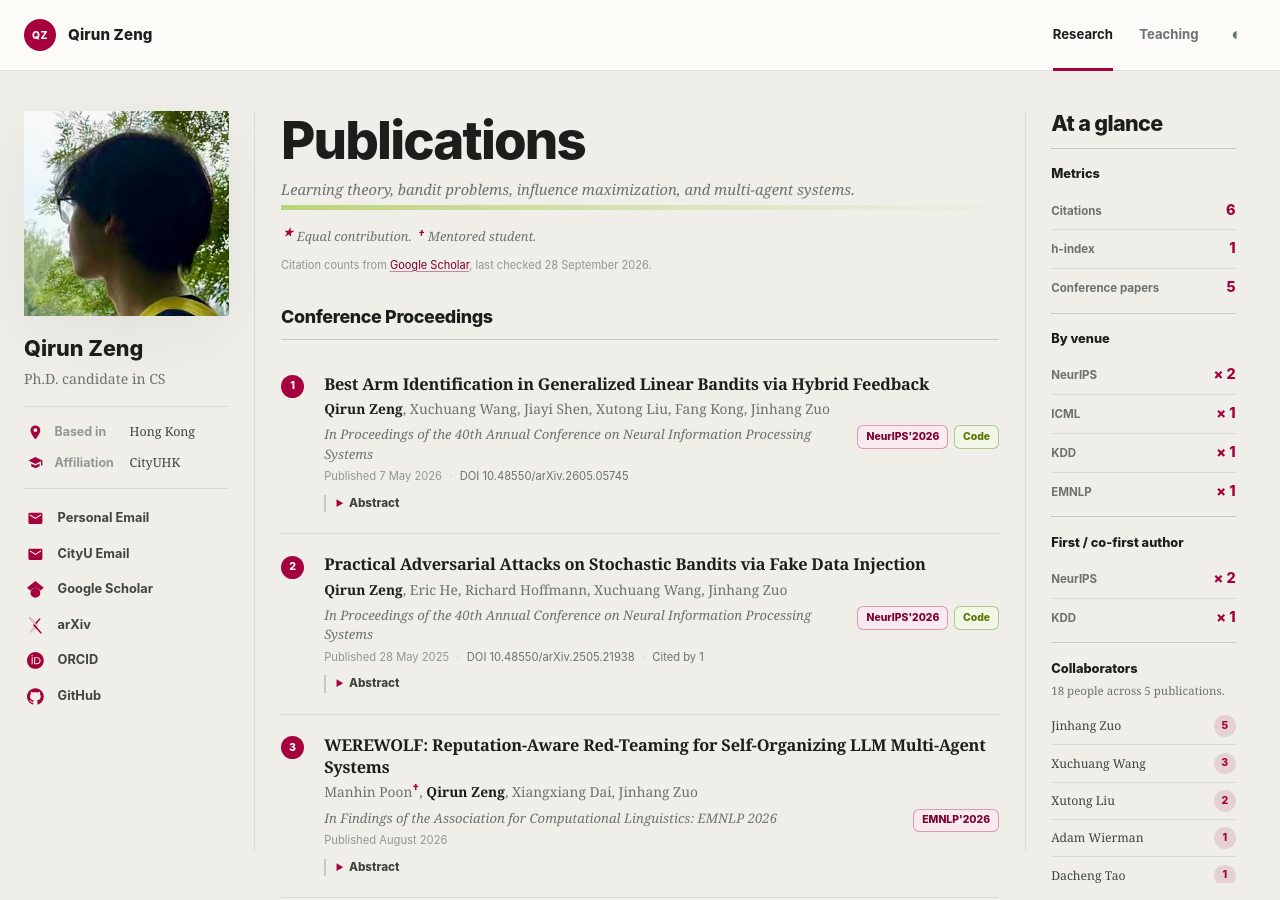
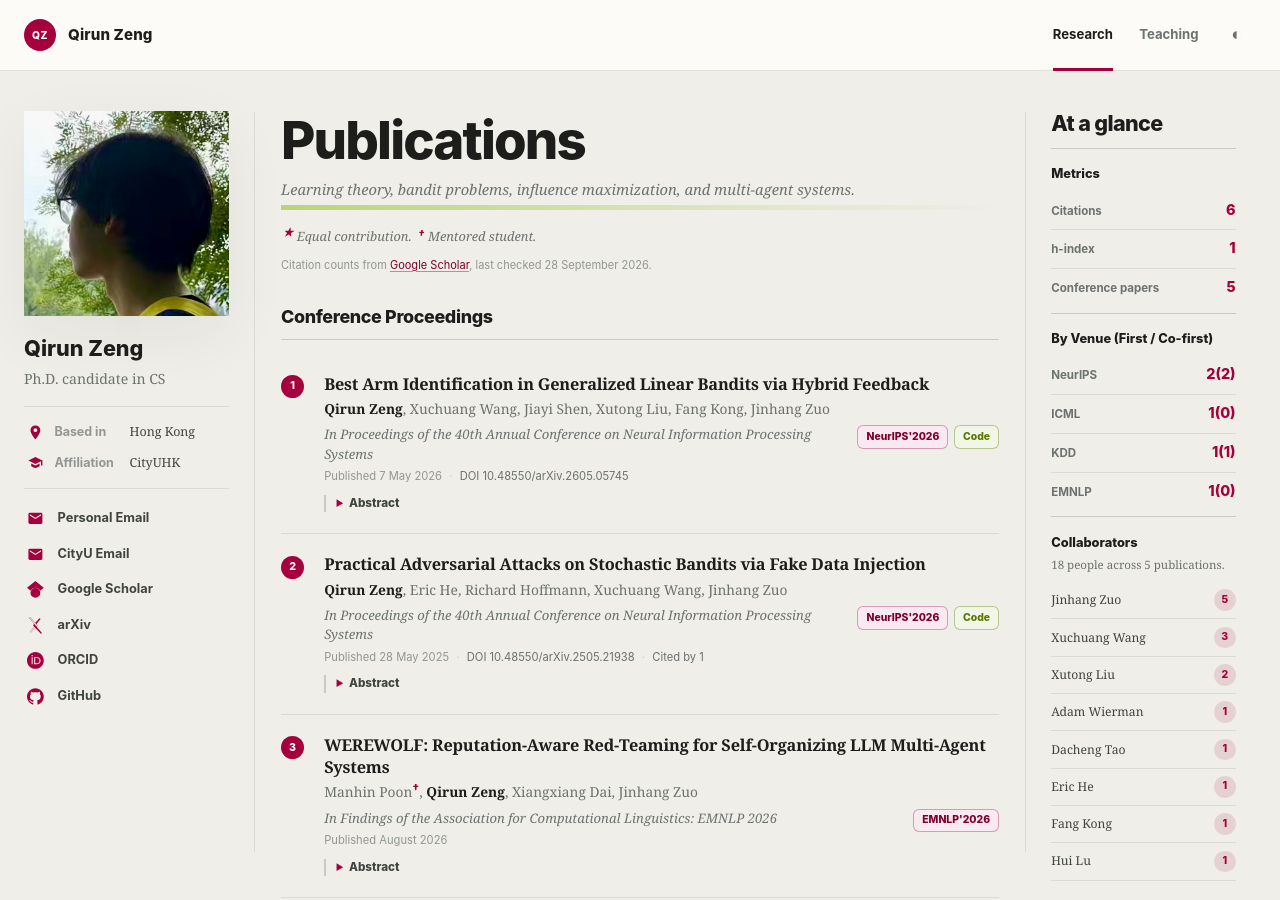
Before and after one commit to qirunzeng/qirunzeng.github.io, a Jekyll site: the page built from publications.html, in a window 1280 px wide and 900 px high. Built offline with Jekyll 4.4.1, drawn with Linux system fonts in a browser that asks for light colours.

Commit message:
Simplify publication venue stats and home headings

```diff
--- a/_data/home.yml
+++ b/_data/home.yml
@@ -1,5 +1,4 @@
 profile:
-  summary: "My background."
   paragraphs:
     - "I am a Ph.D. candidate in Computer Science at City University of Hong Kong, advised by [Prof. Jinhang Zuo](https://jhzuo.github.io). Previously, I worked as a research assistant with [Prof. Sibo Wang](https://www1.se.cuhk.edu.hk/~swang/) at the Chinese University of Hong Kong from July to October 2024."
     - "I received my bachelor's degree in Computer Science and Technology from the School of the Gifted Young at the University of Science and Technology of China, where I was advised by [Prof. Xue Chen](http://staff.ustc.edu.cn/~xuechen1989/) and [Prof. Jinhang Zuo](https://jhzuo.github.io)."
--- a/_includes/collaborators.html
+++ b/_includes/collaborators.html
@@ -36,32 +36,14 @@
   {% endif %}
 
   <section class="context-rail__section" aria-labelledby="venue-counts-heading">
-    <h3 id="venue-counts-heading">By venue</h3>
+    <h3 id="venue-counts-heading">By Venue (First / Co-first)</h3>
     <dl class="rail-metrics publication-metrics">
       {% for venue_name in venue_order %}
         {% assign venue_count = 0 %}
+        {% assign lead_author_count = 0 %}
         {% for paper in all_publications %}
           {% if paper.venue_group == venue_name %}
             {% assign venue_count = venue_count | plus: 1 %}
-          {% endif %}
-        {% endfor %}
-        {% if venue_count > 0 %}
-          <div>
-            <dt>{{ venue_name }}</dt>
-            <dd><span aria-hidden="true">×</span> {{ venue_count }}</dd>
-          </div>
-        {% endif %}
-      {% endfor %}
-    </dl>
-  </section>
-
-  <section class="context-rail__section" aria-labelledby="lead-author-counts-heading">
-    <h3 id="lead-author-counts-heading">First / co-first author</h3>
-    <dl class="rail-metrics publication-metrics">
-      {% for venue_name in venue_order %}
-        {% assign lead_author_count = 0 %}
-        {% for paper in all_publications %}
-          {% if paper.venue_group == venue_name %}
             {% assign is_lead_author = false %}
             {% for author in paper.authors %}
               {% if author.me and forloop.first %}
@@ -75,10 +57,10 @@
             {% endif %}
           {% endif %}
         {% endfor %}
-        {% if lead_author_count > 0 %}
+        {% if venue_count > 0 %}
           <div>
             <dt>{{ venue_name }}</dt>
-            <dd><span aria-hidden="true">×</span> {{ lead_author_count }}</dd>
+            <dd aria-label="{{ venue_count }} {% if venue_count == 1 %}publication{% else %}publications{% endif %}, {{ lead_author_count }} first or co-first author {% if lead_author_count == 1 %}paper{% else %}papers{% endif %}">{{ venue_count }}({{ lead_author_count }})</dd>
           </div>
         {% endif %}
       {% endfor %}
--- a/_includes/news.html
+++ b/_includes/news.html
@@ -29,7 +29,7 @@
   </section>
 {% else %}
   <section class="page-section home-news--inline" aria-labelledby="news-heading">
-    {% include section-heading.html title="News" summary="Recent research updates." %}
+    {% include section-heading.html title="News" %}
     <ol class="news-list">
       {% for item in news_items limit:5 %}
         <li class="news-item">
--- a/index.html
+++ b/index.html
@@ -10,7 +10,6 @@ description: "Qirun Zeng is a Ph.D. candidate in Computer Science at City Univer
 <section class="page-section page-section--first" aria-labelledby="profile-heading">
   <header class="section-heading section-heading--page">
     <h1 id="profile-heading">Profile</h1>
-    <p class="section-heading__summary">{{ home.profile.summary }}</p>
   </header>
 
   <div class="prose prose--lead">
@@ -48,7 +47,7 @@ description: "Qirun Zeng is a Ph.D. candidate in Computer Science at City Univer
 </section>
 
 <section class="page-section" aria-labelledby="service-heading">
-  {% include section-heading.html title="Service" summary="Academic reviewing and service." %}
+  {% include section-heading.html title="Service" %}
   <div class="timeline timeline--compact">
     {% for item in home.service %}
       {% include timeline-item.html period=item.period title=item.title detail=item.detail %}
@@ -63,6 +62,6 @@ description: "Qirun Zeng is a Ph.D. candidate in Computer Science at City Univer
 </section>
 
 <section class="page-section" aria-labelledby="bandit-heading">
-  {% include section-heading.html id="bandit" title="10-second Bandit" summary="Can you identify the better arm before your rounds run out?" %}
+  {% include section-heading.html id="bandit" title="10-second Bandit" %}
   {% include bandit.html %}
 </section>
```
